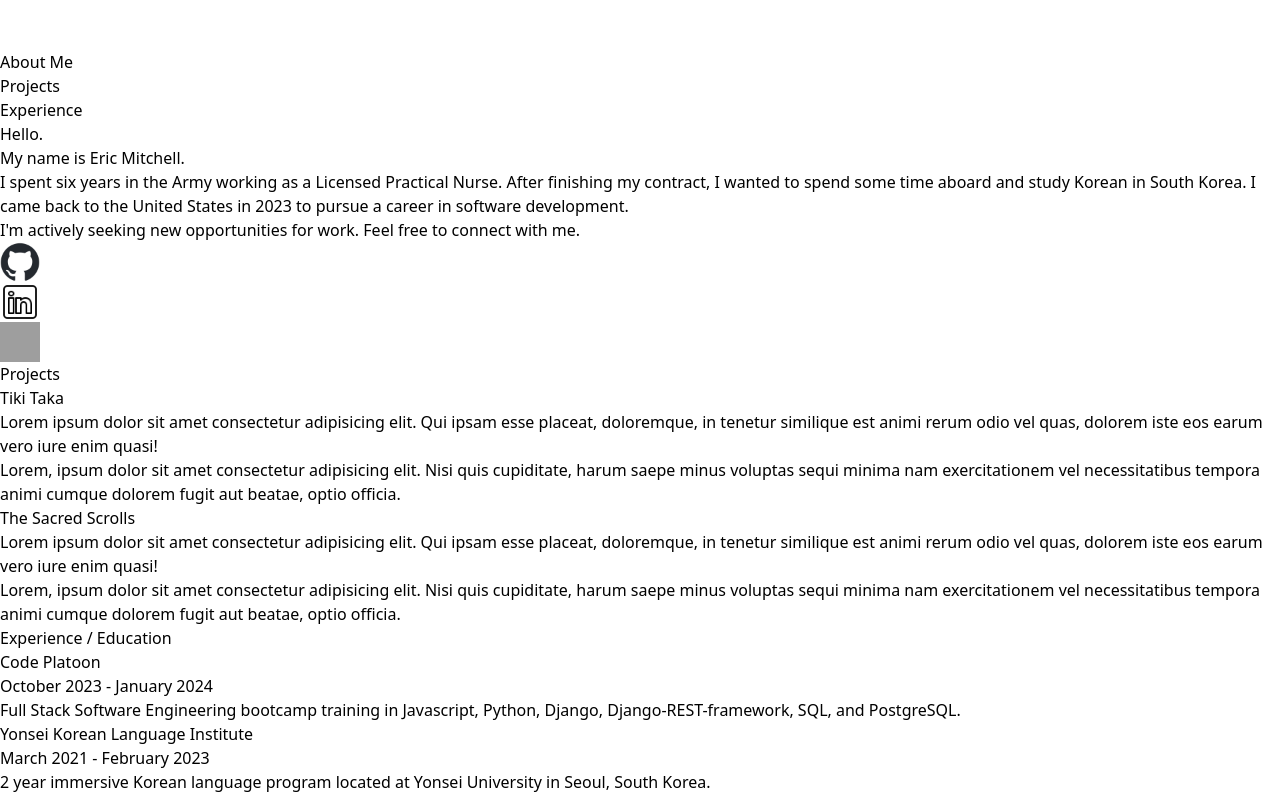
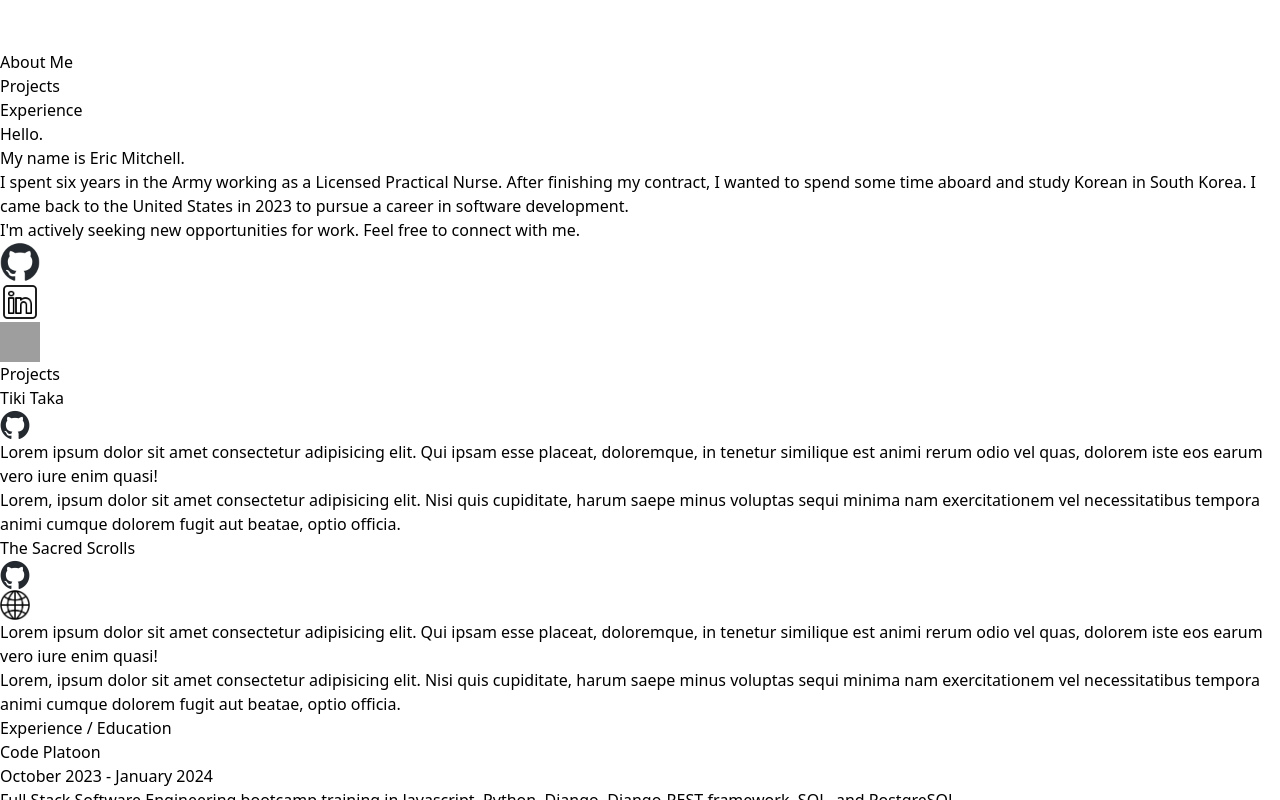
Before and after one commit to mitch1625/personal-website, a React (Vite) app in the folder front-end/: page / in a window 1280 px wide. Shown: the top 800 px of the page. Built offline with nearby package versions, Linux system fonts and the light colour scheme; grey boxes are pictures that could not be loaded.

Commit message:
added links and images for projects

```diff
--- a/front-end/src/components/Projects.jsx
+++ b/front-end/src/components/Projects.jsx
@@ -1,21 +1,35 @@
+import github from "../icons/github.png"
+import website from "../icons/website.png"
+
 const Projects = () => {
   return (
     <>
     <div id='projects' className='grid w-full lg:col-span-2 space-y-[20px] mt-60'>
       <h1 className="text-3xl font-semibold">Projects</h1>
       <section className="p-3">
-          <div>
-            <h2 className="text-2xl">Tiki Taka</h2>
-            <div className="text-lg">
-              <p>Lorem ipsum dolor sit amet consectetur adipisicing elit. Qui ipsam esse placeat, doloremque, in tenetur similique est animi rerum odio vel quas, dolorem iste eos earum vero iure enim quasi!</p>
-              <p>Lorem, ipsum dolor sit amet consectetur adipisicing elit. Nisi quis cupiditate, harum saepe minus voluptas sequi minima nam exercitationem vel necessitatibus tempora animi cumque dolorem fugit aut beatae, optio officia.</p>
-            </div>
+        <div className="flex gap-5">
+          <h2 className="text-2xl">Tiki Taka</h2>
+          <a href="https://github.com/mitch1625/tiki_taka" target="blank">
+            <img style={{width:'30px', height:'30px'}} src={github}/>
+          </a>
+        </div>
+        <div className="text-lg">
+          <p>Lorem ipsum dolor sit amet consectetur adipisicing elit. Qui ipsam esse placeat, doloremque, in tenetur similique est animi rerum odio vel quas, dolorem iste eos earum vero iure enim quasi!</p>
+          <p>Lorem, ipsum dolor sit amet consectetur adipisicing elit. Nisi quis cupiditate, harum saepe minus voluptas sequi minima nam exercitationem vel necessitatibus tempora animi cumque dolorem fugit aut beatae, optio officia.</p>
         </div>
       </section>
 
       <section>
         <div className="p-3">
+          <div className="flex gap-5">
             <h2 className="text-2xl">The Sacred Scrolls</h2>
+            <a href="https://github.com/andrew-hagstrom/Sacred_Scrolls_Project" target="blank">
+              <img style={{width:'30px', height:'30px'}} src={github}/>
+            </a>
+            <a href="https://sacredscrolls.org/" target="blank">
+              <img style={{width:'30px', height:'30px'}} src={website}/>
+            </a>
+          </div>
             <div className="text-lg">
               <p>Lorem ipsum dolor sit amet consectetur adipisicing elit. Qui ipsam esse placeat, doloremque, in tenetur similique est animi rerum odio vel quas, dolorem iste eos earum vero iure enim quasi!</p>
               <p>Lorem, ipsum dolor sit amet consectetur adipisicing elit. Nisi quis cupiditate, harum saepe minus voluptas sequi minima nam exercitationem vel necessitatibus tempora animi cumque dolorem fugit aut beatae, optio officia.</p>
```
Also changed, not shown: front-end/src/icons/website.png (added).
